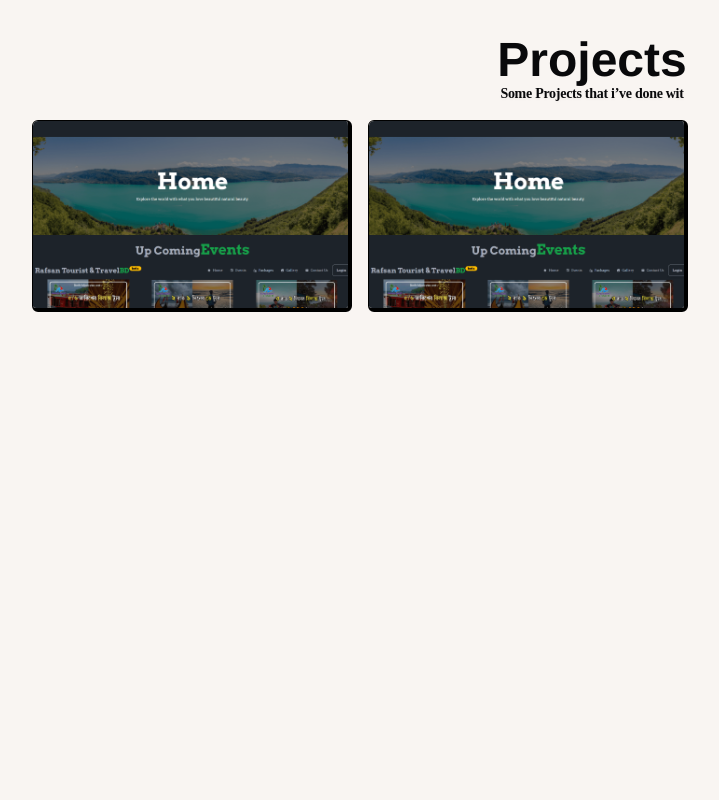
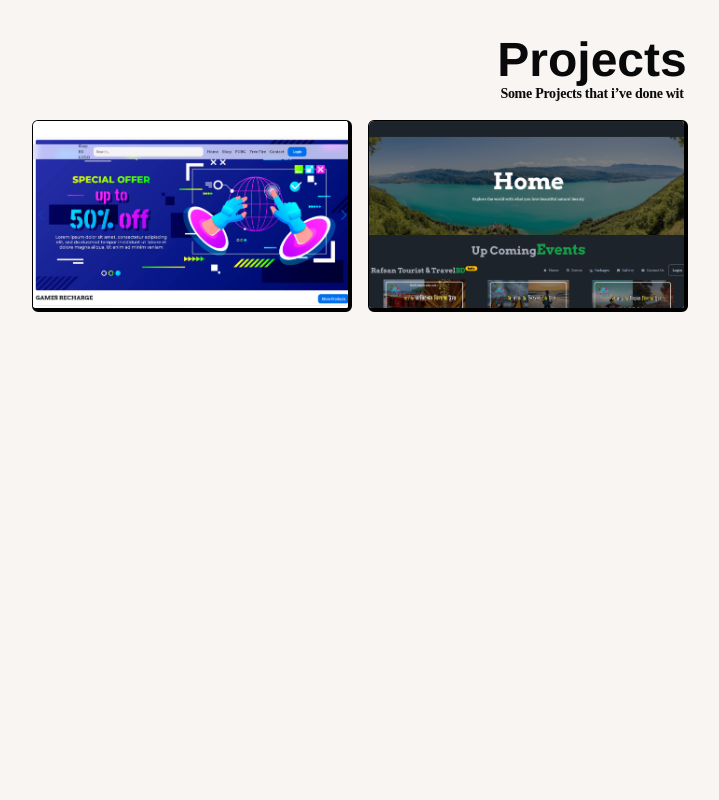
Before and after one commit to vatiza/latest-Portfolio, a Next.js app: page / in a window 1280 px wide. Shown: the part 3280-4080 px from the top of the page, without its empty margins (48-767 px from the left). Built offline with nearby package versions, Linux system fonts and the light colour scheme; a web font is replaced by a local one.

Commit message:
uc shop porject add

```diff
--- a/src/components/home/porjects/porjects.tsx
+++ b/src/components/home/porjects/porjects.tsx
@@ -4,6 +4,7 @@ import TypingAnimation from "@/components/ui/typing-animation";
 import { ChevronRight } from "lucide-react";
 import Image from "next/image";
 import Link from "next/link";
+import ucShop from "@/app/assets/porjectsImg/ucshop.png";
 const Projects = () => {
   return (
     <div className="lg:min-h-screen px-5 lg:px-20" id="projects">
@@ -21,19 +22,16 @@ const Projects = () => {
             <Image
               height={500}
               width={500}
-              src={rafsan}
+              src={ucShop}
               alt="rafsan tours and travels"
               className="transform scale-100 group-hover:scale-110 transition-transform duration-300"
             />
           </div>
           <div className="absolute inset-0 flex flex-col justify-center items-center bg-black bg-opacity-50 opacity-0 group-hover:opacity-100 transition-opacity duration-300">
             <h1 className=" text-white mb-5  font-bold  translate-y-8 group-hover:translate-y-0 transition-transform duration-500">
-              Rafsan Tourist & Travel BD
+              UC Shop @Game Store
             </h1>
-            <Link
-              href="https://rafsan-tourist-travels-bd.web.app/"
-              target="_blank"
-            >
+            <Link href="https://ucshop.netlify.app/" target="_blank">
               <Button variant="outline" size="icon">
                 <ChevronRight />
               </Button>
```
Also changed, not shown: src/app/assets/porjectsImg/ucshop.png (added).
